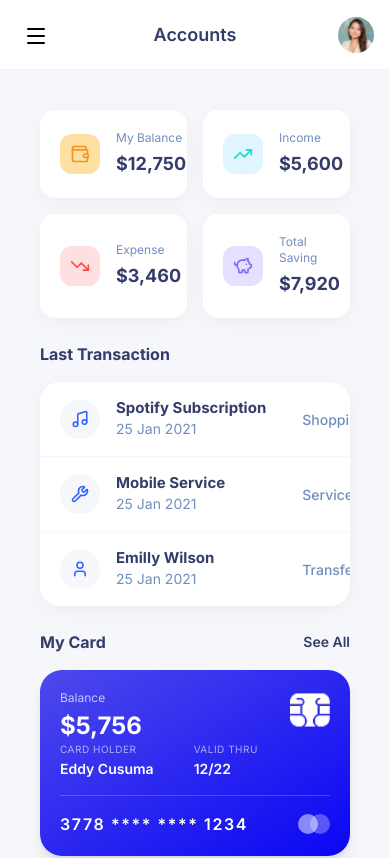
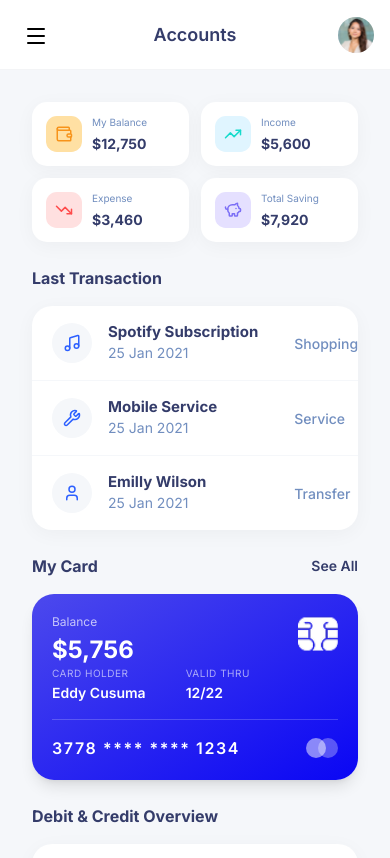
Before and after one commit to Moazzama07/BankFlow, a React (Vite) app: page /accounts in a window 390 px wide. Shown: the top 858 px of the page. Built offline with nearby package versions, Linux system fonts and the light colour scheme.

Commit message:
mobile responsive

```diff
--- a/src/pages/Account.tsx
+++ b/src/pages/Account.tsx
@@ -218,18 +218,27 @@ const CustomTooltip = ({ active, payload, label }: any) => {
 
 export default function Account() {
     return (
-        <div className="flex-1 p-6 bg-[#F5F7FA] overflow-y-auto min-h-screen font-sans">
+        <div className="flex-1 p-4 sm:p-6 bg-[#F5F7FA] overflow-y-auto min-h-screen font-sans">
 
             {/* ── Stats Grid ── */}
-            <div className="grid grid-cols-2 lg:grid-cols-4 gap-4 mb-6">
+            <div className="grid grid-cols-2 lg:grid-cols-2 xl:grid-cols-4 gap-3 sm:gap-4 mb-6">
                 {statsData.map(({ label, value, Icon }) => (
-                    <div key={label} className="bg-white rounded-[15px] p-5 flex items-center gap-4 shadow-[0_4px_20px_rgba(0,0,0,0.04)]">
-                        <div className="shrink-0">
+                    <div
+                        key={label}
+                        className="bg-white rounded-[15px] p-3 sm:p-5 flex items-center gap-2 sm:gap-4 shadow-[0_4px_20px_rgba(0,0,0,0.04)]"
+                    >
+                        <div className="shrink-0 scale-90 sm:scale-100">
                             <Icon />
                         </div>
-                        <div>
-                            <p className="text-xs text-[#718EBF] font-sans mb-1">{label}</p>
-                            <p className="text-lg font-bold text-[#343C6A] font-sans">{value}</p>
+
+                        <div className="min-w-0">
+                            <p className="text-[10px] sm:text-xs text-[#718EBF] mb-1 truncate">
+                                {label}
+                            </p>
+
+                            <p className="text-sm sm:text-lg font-bold text-[#343C6A] truncate">
+                                {value}
+                            </p>
                         </div>
                     </div>
                 ))}
```
